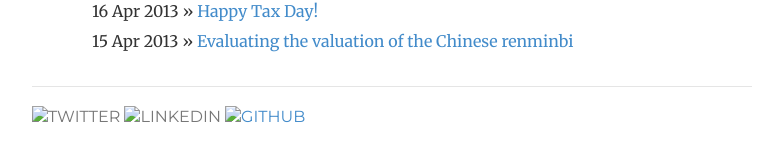
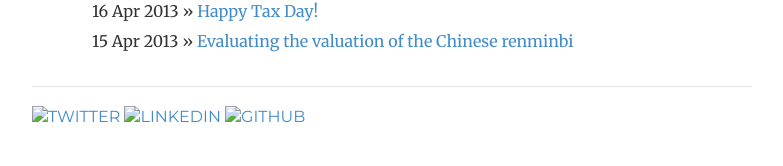
Before and after one commit to LucasPuente/lucaspuente.github.io, a Jekyll site: the page built from notes/index.html, in a window 1280 px wide. Shown: the part 1164-1330 px from the top of the page, without its empty margins (248-1031 px from the left). Built offline with Jekyll 4.4.1, drawn with Linux system fonts in a browser that asks for light colours.

Commit message:
Update footer.html

```diff
--- a/_includes/footer.html
+++ b/_includes/footer.html
@@ -1,8 +1,8 @@
 <div class="footer">
 	<div class="row">
 	<div class="col-sm-8">
-	<img  class="img" alt="Twitter" src="img/twitter-64.png">
-	<img  class="img" alt="LinkedIn" src="img/LinkedIn-64.png">
+	<a href="https://twitter.com/LucasPuente"> <img  class="img" alt="Twitter" src="img/twitter-64.png"></a>
+	<a href="https://www.linkedin.com/in/lucaspuente"> <img  class="img" alt="LinkedIn" src="img/LinkedIn-64.png"></a>
 	<a href="https://github.com/LucasPuente"><img  class="img" alt="Github" src="img/GitHub-Mark-64px.png"></a>
 	<!-- <p><small> 2016</small></p> -->
 	</div>
```
